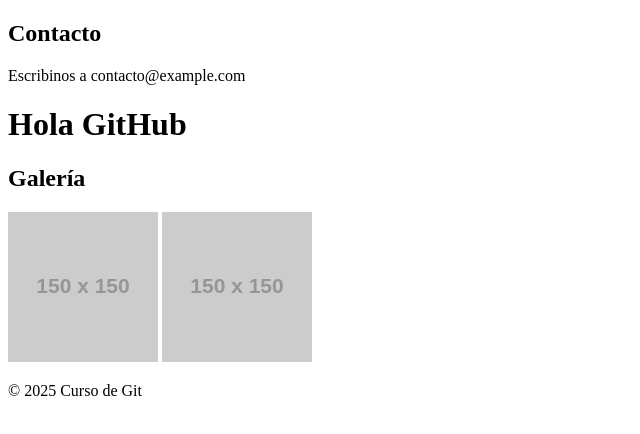
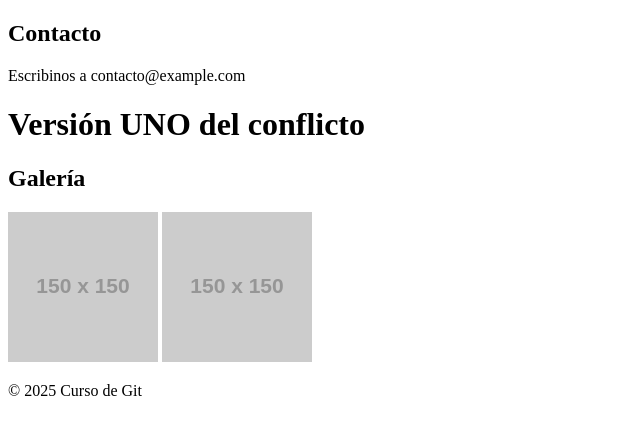
Before and after one commit to curso-git2025/tortoiseGit-tutorials, a plain HTML site: page index.html in a window 1280 px wide. Shown: the whole page, without its empty margins (0-640 px from the left). Drawn offline with Linux system fonts and the light colour scheme; placeholder pictures from the web are drawn by us.

Commit message:
Version 1 del conflicto

```diff
--- a/index.html
+++ b/index.html
@@ -6,7 +6,7 @@
   <p>Escribinos a contacto@example.com</p>
 </section>
 <body>
-<h1>Hola GitHub</h1>
+<h1>Versión UNO del conflicto</h1>
 <section id="galeria">
   <h2>Galería</h2>
   <img src="https://via.placeholder.com/150" alt="Imagen 1">
```
